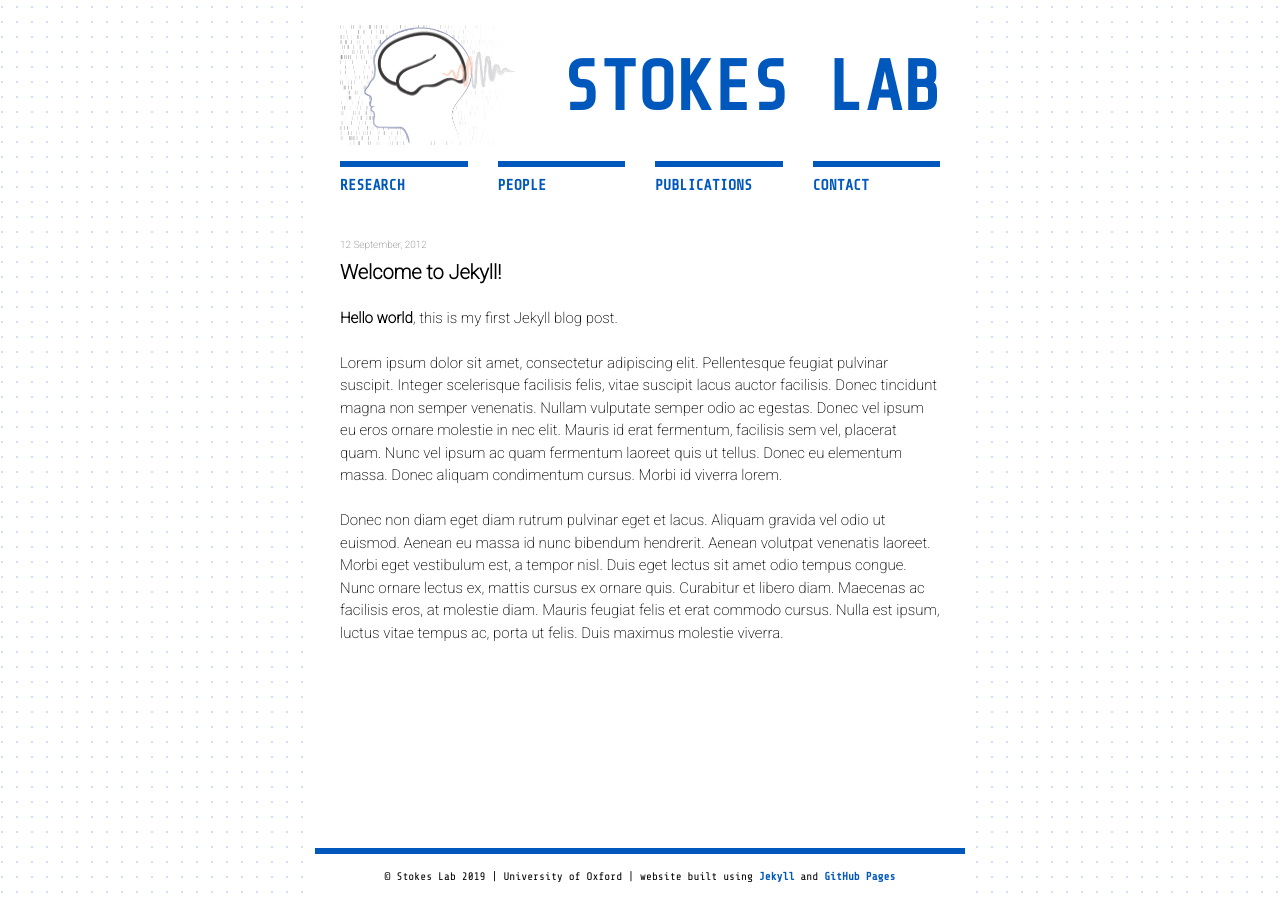
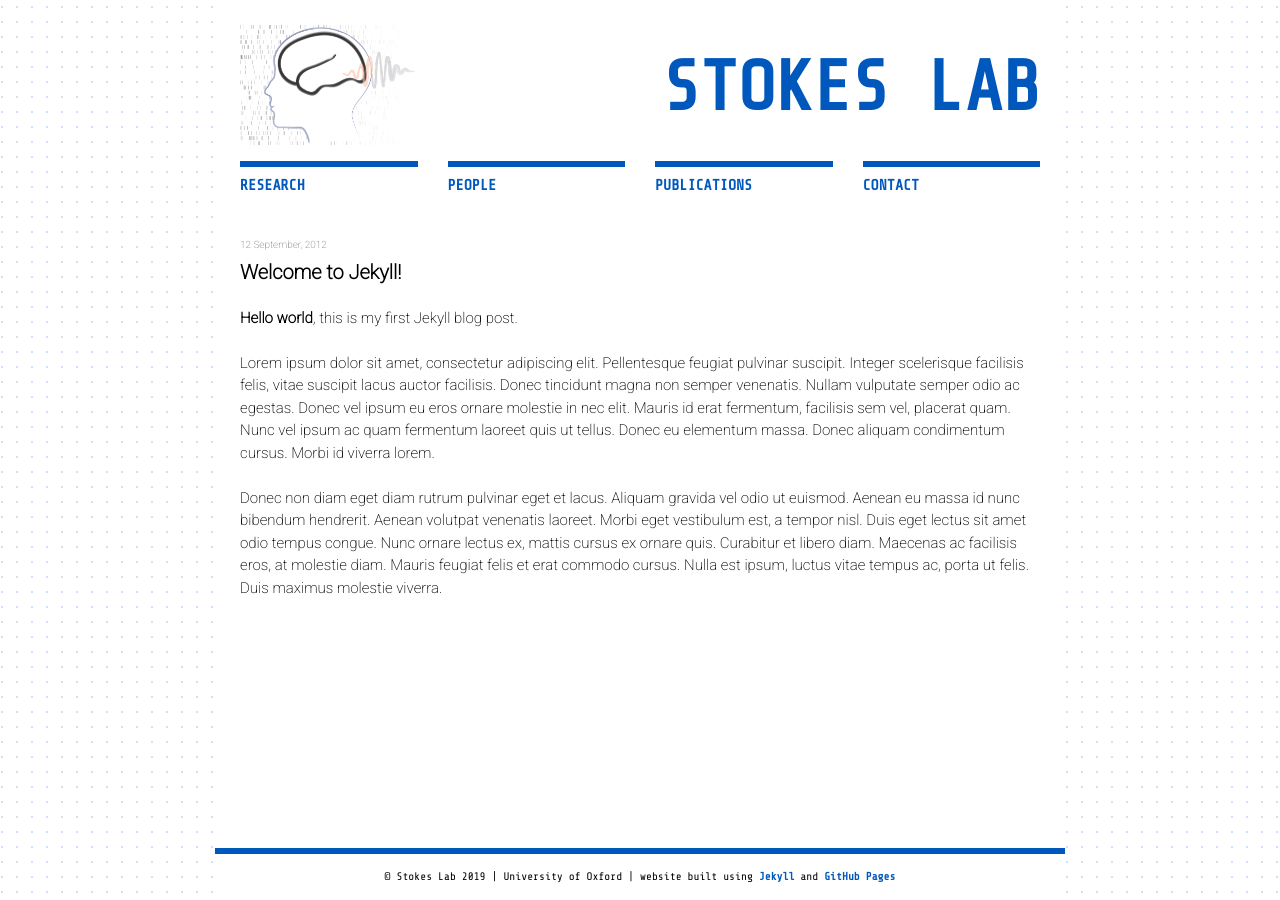
Before and after one commit to stokeslab/stokeslab.github.io, a Jekyll site: the page built from index.html, in a window 1280 px wide. Built offline with Jekyll 4.4.1, drawn with Linux system fonts in a browser that asks for light colours; some web fonts are replaced.

Commit message:
css update

```diff
--- a/_sass/_layout.scss
+++ b/_sass/_layout.scss
@@ -1,12 +1,12 @@
 
 
-$content-width-max: 720px;
+$content-width-max: 920px;
 $spacing-unit: 50px;
 
 $title-size: 70px;
 $title-line-height: $title-size * 1.8;
 
-$title-size-small: 10.5vw;
+$title-size-small: 10vw;
 $title-line-height-small: $title-size-small * 1.8;
 
 $logo-size: 120px;
@@ -56,10 +56,10 @@ $header:  #1D1425;
 $pop-color: #0058bd;
 
 // Width of the content area
-$content-width:    700px;
+$content-width:    900px;
 
 $on-palm:          600px !default;
-$on-laptop:        700px !default;
+$on-laptop:        900px !default;
 
 $on-medium:        $on-palm !default;
 $on-large:         $on-laptop !default;
@@ -256,7 +256,7 @@ text-transform: uppercase;
     background-color: white;
 	flex: 1;
 /*	width: 100%;
-*/
+
    /* flex-grow: 1;*/
 /*    flex-basis: 0;
 */
```
